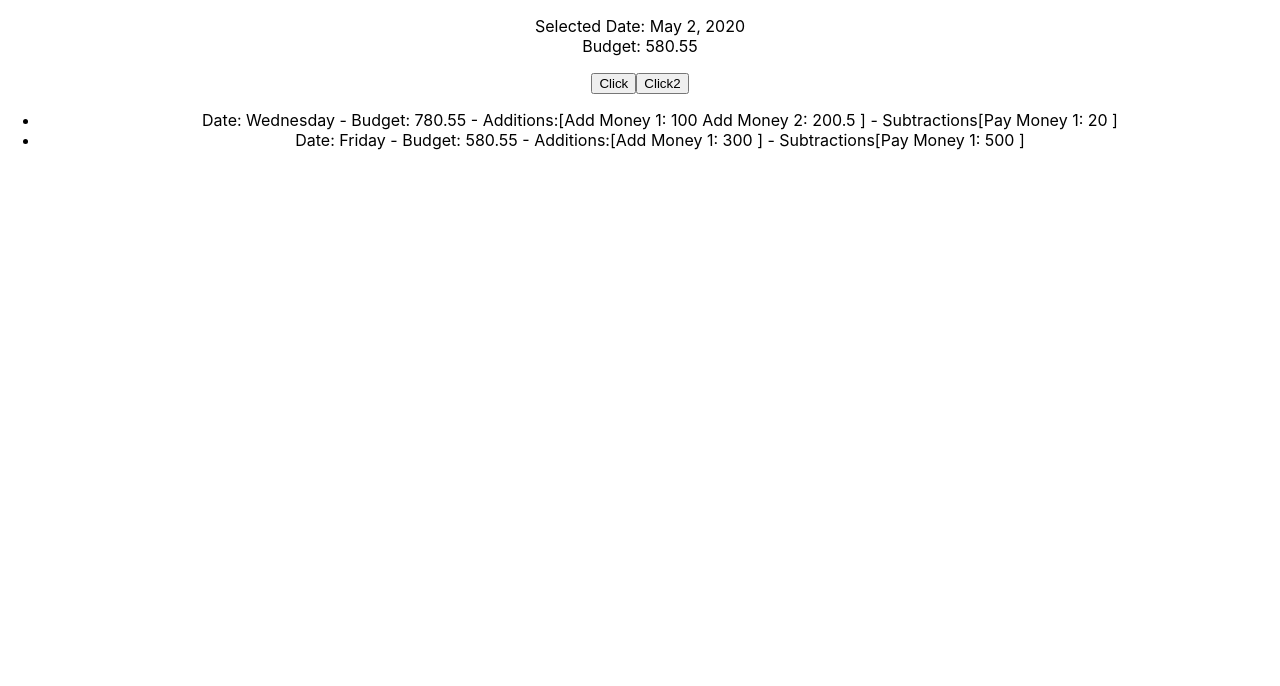
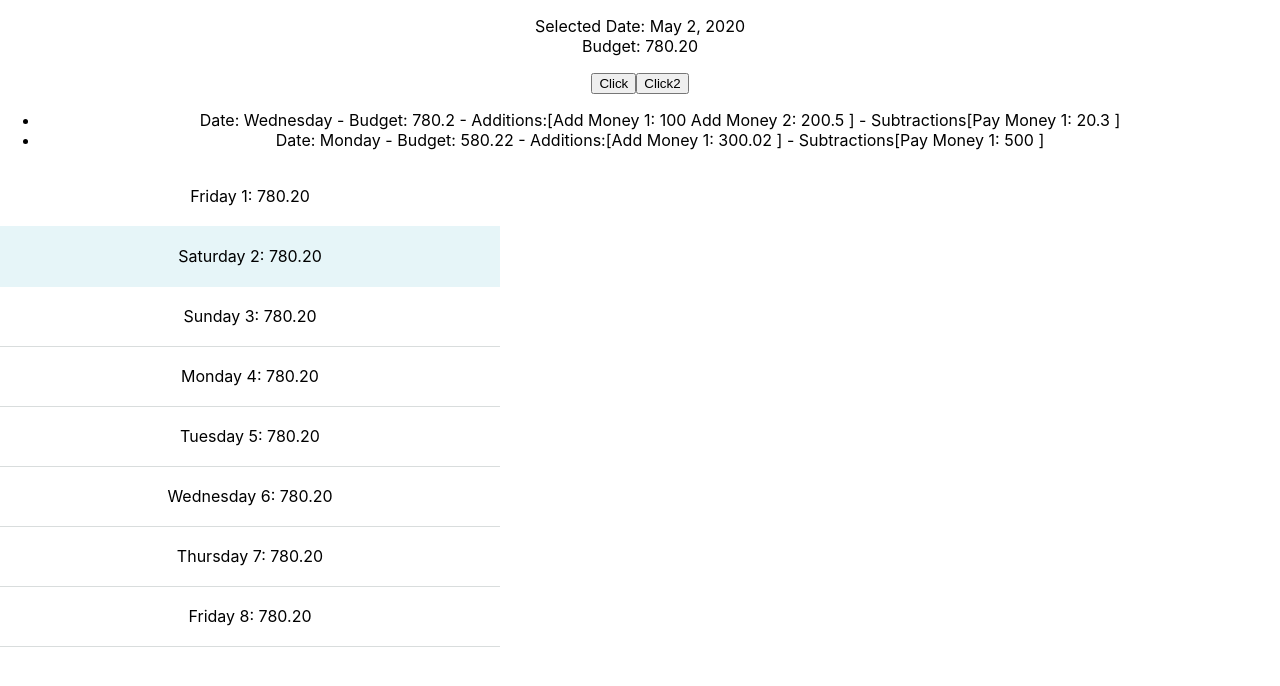
Before and after one commit to ArronVan/budgetcalendar, a React (Create React App) app: page / in a window 1280 px wide. Shown: the top 686 px of the page. Built offline with nearby package versions, Linux system fonts and the light colour scheme.

Commit message:
create initial calendar list

```diff
--- a/package.json
+++ b/package.json
@@ -11,10 +11,12 @@
     "locale": "^0.1.0",
     "moment": "^2.25.0",
     "moment-timezone": "^0.5.28",
+    "react": "^16.13.1",
     "react-day-picker": "^7.4.8",
     "react-dom": "^16.13.1",
     "react-moment": "^0.9.7",
-    "react-scripts": "3.4.1"
+    "react-scripts": "3.4.1",
+    "react-window": "^1.8.5"
   },
   "scripts": {
     "predeploy": "npm run build",
--- a/src/Budget.js
+++ b/src/Budget.js
@@ -7,22 +7,22 @@ class Budget extends React.Component {
     constructor(props) {
         super(props);
         this.state = {
-            budget: 500.05,
+            budget: 500,
             selectedDate: Date.now(),
             dates: [
                 {date: new Date(2020, 2, 25),
                  increases: [{description: "Add Money 1", value: 100}, {description: "Add Money 2", value: 200.5}],
-                 decreases: [{description: "Pay Money 1", value: 20}]
+                 decreases: [{description: "Pay Money 1", value: 20.3}]
                 },
-                {date: new Date(2020, 4, 1),
-                 increases: [{description: "Add Money 1", value: 300}],
+                {date: new Date(2020, 4, 11),
+                 increases: [{description: "Add Money 1", value: 300.02}],
                  decreases: [{description: "Pay Money 1", value: 500}]
                 }
             ]
         };
 
         this.addDate = this.addDate.bind(this);
-        this.getBudgetAmountOnCurrentDate = this.getBudgetAmountOnCurrentDate.bind(this);
+        this.getBudgetAmountOnDate = this.getBudgetAmountOnDate.bind(this);
         this.changeSelectedDate = this.changeSelectedDate.bind(this);
     }
 
@@ -44,14 +44,14 @@ class Budget extends React.Component {
         }));
     }
 
-    getBudgetAmountOnCurrentDate() {
+    getBudgetAmountOnDate(date) {
         let amount = this.state.budget;
 
         var i;
         for (i = 0; i < this.state.dates.length; i++) {
             let indexDate = this.state.dates[i];
 
-            if (isBefore(indexDate.date, this.state.selectedDate) || isSameDay(indexDate.date, this.state.selectedDate)) {
+            if (isBefore(indexDate.date, date) || isSameDay(indexDate.date, date)) {
                 var j;
                 for (j = 0; j < indexDate.increases.length; j++) {
                     amount += indexDate.increases[j].value;
@@ -62,7 +62,7 @@ class Budget extends React.Component {
             }
         }
 
-        return amount;
+        return amount.toFixed(2);
     }
 
     render() {
@@ -71,10 +71,18 @@ class Budget extends React.Component {
                 <p>
                     Selected Date: {getMonthName(this.state.selectedDate)} {getDate(this.state.selectedDate)}, {getYear(this.state.selectedDate)}
                     <br/>
-                    Budget: {this.getBudgetAmountOnCurrentDate()}
+                    Budget: {this.getBudgetAmountOnDate(this.state.selectedDate)}
                 </p>
                 <button onClick={this.addDate}>Click</button>
-                <Calendar budget={this.state.budget} changeSelectedDate={this.changeSelectedDate} dates={this.state.dates} addDate={this.addDate2} ref="calendar" />
+                <Calendar
+                    budget={this.state.budget}
+                    selectedDate={this.state.selectedDate}
+                    changeSelectedDate={this.changeSelectedDate}
+                    getBudgetAmountOnDate={this.getBudgetAmountOnDate}
+                    dates={this.state.dates}
+                    addDate={this.addDate2}
+                    ref="calendar"
+                />
             </>
         );
     };
--- /dev/null
+++ b/src/Calendar.css
@@ -0,0 +1,19 @@
+.CalendarList {
+    border-bottom: 1px solid #d9dddd;
+    display: flex;
+    align-items: center;
+    justify-content: center;
+    cursor: pointer;
+}
+
+.CalendarList:hover {
+    background-color: #d9dddd;
+}
+
+.CalendarListSelected {
+    border-bottom: 1px solid #e6f5f8;
+    display: flex;
+    align-items: center;
+    justify-content: center;
+    background-color: #e6f5f8;
+}
--- a/src/Calendar.js
+++ b/src/Calendar.js
@@ -1,17 +1,11 @@
-import React from 'react';
+import React from 'react'
 import { getAllDaysInMonth, getDayOfWeekName } from './DateFunctions'
+import { FixedSizeList as List } from 'react-window'
+import { getDate, isSameDay } from 'date-fns'
+
+import './Calendar.css'
 
 class Calendar extends React.Component {
-    constructor(props) {
-        super(props);
-
-        console.log(getAllDaysInMonth(Date.now()));
-        this.onClick = this.onClick.bind(this);
-    }
-    onClick() {
-        this.props.changeSelectedDate(new Date(2020, 3, 1));
-    }
-
     getBudgetValueOnDay(budget, additions, subtractions) {
         let value = budget;
 
@@ -26,9 +20,11 @@ class Calendar extends React.Component {
 
     render() {
         let budget = this.props.budget;
+        let allDaysInMonth = getAllDaysInMonth(this.props.selectedDate);
+
         return (
             <>
-                <button onClick={this.onClick}>Click2</button>
+                <button onClick={() => this.props.changeSelectedDate(new Date(2020, 3, 1))}>Click2</button>
                 <ul>
                     {this.props.dates.map((day, index) => {
                         return <li key={index}>
@@ -45,6 +41,20 @@ class Calendar extends React.Component {
                         </li>
                     })}
                 </ul>
+                <List
+                    height={500}
+                    width={500}
+                    itemSize={60}
+                    itemCount={allDaysInMonth.length}
+                >
+                    {({ index, style }) => (
+                        <div style={style}
+                            onClick={() => this.props.changeSelectedDate(allDaysInMonth[index])}
+                            className={isSameDay(allDaysInMonth[index], this.props.selectedDate) ? "CalendarListSelected" : "CalendarList"}>
+                            {getDayOfWeekName(allDaysInMonth[index])} {getDate(allDaysInMonth[index])}: {this.props.getBudgetAmountOnDate(allDaysInMonth[index])}
+                        </div>
+                    )}
+                </List>
             </>
         );
     }
```
Also changed, not shown: 1 other file (tests, documents, lock files or other folders). Lines whose indentation alone changed are shown as unchanged.
